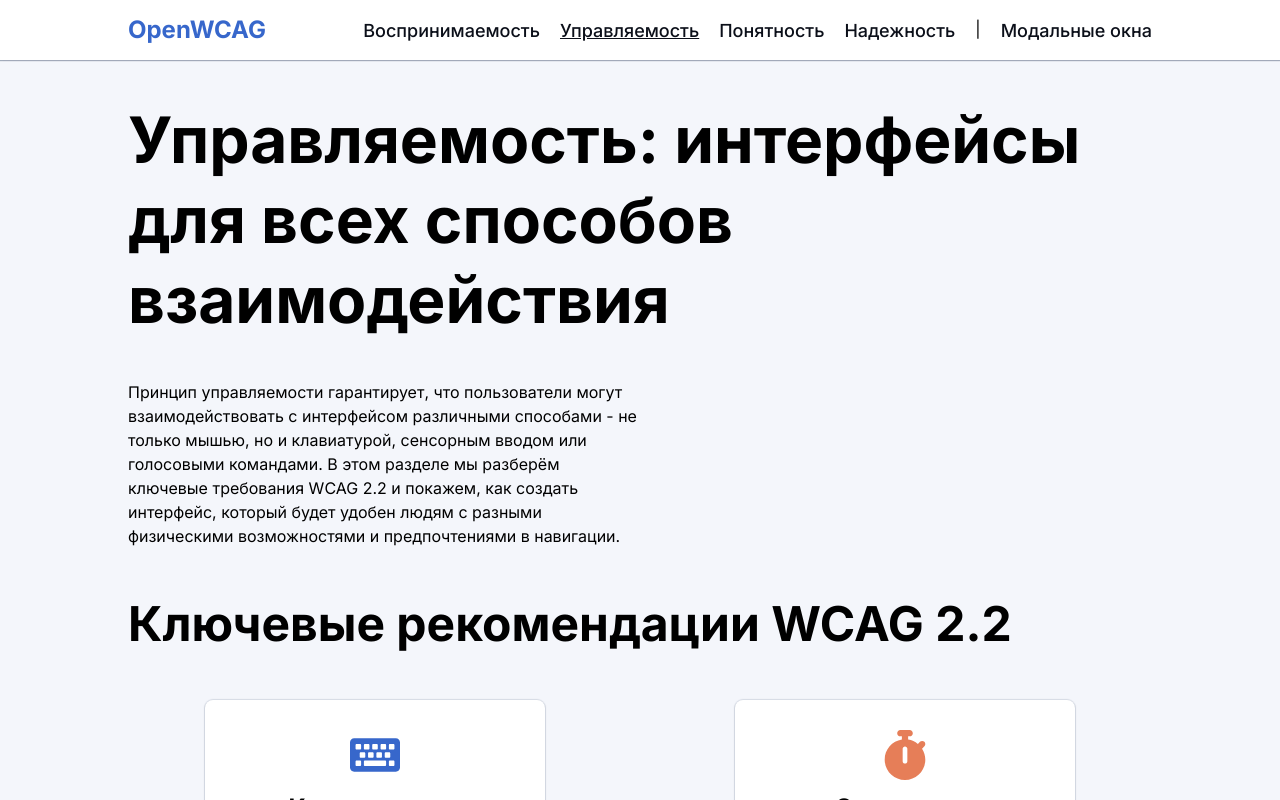
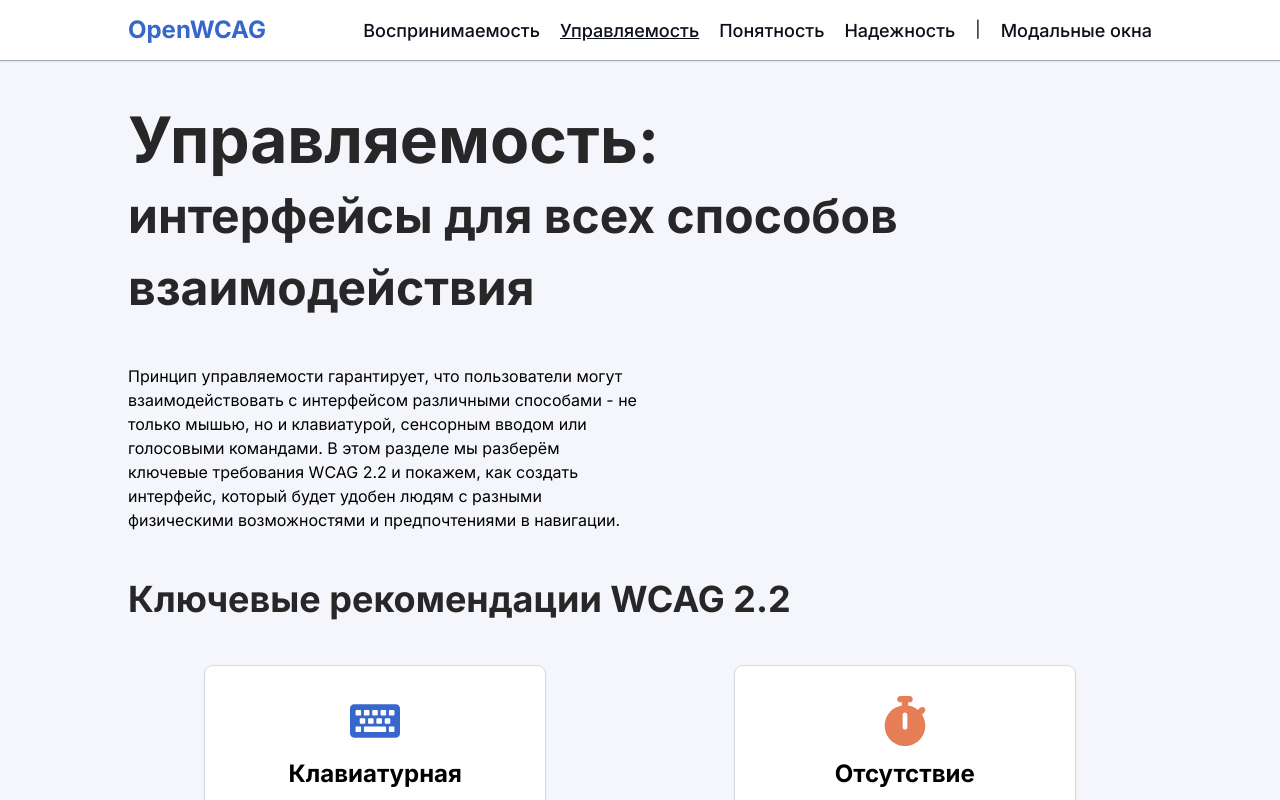
Before and after one commit to Serdyuk-prog/accessibility-guide, a React (Vite) app: page /accessibility-guide/operable in a window 1280 px wide. Shown: the top 800 px of the page. Built offline with nearby package versions, Linux system fonts and the light colour scheme; what react-apple-emojis would draw is missing.

Commit message:
feat: changed headers

```diff
--- a/src/app/App.css
+++ b/src/app/App.css
@@ -87,6 +87,7 @@ h3,
 h4,
 h5 {
   margin: 0px;
+  color: rgb(39, 39, 39);
 }
 
 p {
--- a/src/pages/ModalPage/ModalPage.tsx
+++ b/src/pages/ModalPage/ModalPage.tsx
@@ -22,9 +22,10 @@ export const ModalPage = () => {
   return (
     <>
       <div className="modal-page-wrapper">
-        <h1>
-          Доступные модальные окна: баланс функциональности и инклюзивности
-        </h1>
+        <div>
+          <h1>Доступные модальные окна:</h1>
+          <h2>баланс функциональности и инклюзивности</h2>
+        </div>
         <div className={width > 720 ? 'subheading' : ''}>
           <p>
             Модальные окна — один из самых сложных элементов интерфейса с точки
@@ -41,7 +42,7 @@ export const ModalPage = () => {
           <br />
           <p>Рассмотрим ключевые требования и практические решения.</p>
         </div>
-        <h2>Ключевые требования WCAG 2.2</h2>
+        <h3>Ключевые требования WCAG 2.2</h3>
         <div className="cards-wrapper">
           <Card1 />
           <Card2 />
--- a/src/pages/ModalPage/ui/RequirementsCards/Card1.tsx
+++ b/src/pages/ModalPage/ui/RequirementsCards/Card1.tsx
@@ -1,5 +1,6 @@
 import { PrincipleCard } from '@/entities/PrincipleCard/PrincipleCard';
 import { useRef } from 'react';
+import { GiArcheryTarget } from 'react-icons/gi';
 const CardContent = () => {
   return (
     <>
@@ -17,6 +18,7 @@ export const Card1 = () => {
       <PrincipleCard
         header="Управление фокусом"
         icon="direct-hit"
+        iconElement={<GiArcheryTarget size={50} color="#E67E58" />}
         content={<CardContent />}
       />
     </>
--- a/src/pages/ModalPage/ui/RequirementsCards/Card2.tsx
+++ b/src/pages/ModalPage/ui/RequirementsCards/Card2.tsx
@@ -1,6 +1,7 @@
 import { PrincipleCard } from '@/entities/PrincipleCard/PrincipleCard';
 import { CodeBlock } from '@/shared/ui/CodeBlock/CodeBlock';
 import { useRef } from 'react';
+import { BsTag } from 'react-icons/bs';
 const CardContent = () => {
   return (
     <>
@@ -28,6 +29,7 @@ export const Card2 = () => {
       <PrincipleCard
         header="Семантика и ARIA"
         icon="label"
+        iconElement={<BsTag size={50} color="#EE8EAC" />}
         content={<CardContent />}
       />
     </>
--- a/src/pages/ModalPage/ui/RequirementsCards/Card3.tsx
+++ b/src/pages/ModalPage/ui/RequirementsCards/Card3.tsx
@@ -1,5 +1,6 @@
 import { PrincipleCard } from '@/entities/PrincipleCard/PrincipleCard';
 import { useRef } from 'react';
+import { MdDarkMode } from 'react-icons/md';
 const CardContent = () => {
   return (
     <>
@@ -17,6 +18,7 @@ export const Card3 = () => {
       <PrincipleCard
         header="Затемнение фона"
         icon="new-moon"
+        iconElement={<MdDarkMode size={50} color="#3767CB" />}
         content={<CardContent />}
       />
     </>
--- a/src/pages/ModalPage/ui/RequirementsCards/Card4.tsx
+++ b/src/pages/ModalPage/ui/RequirementsCards/Card4.tsx
@@ -1,5 +1,6 @@
 import { PrincipleCard } from '@/entities/PrincipleCard/PrincipleCard';
 import { useRef } from 'react';
+import { IoCloseCircle } from 'react-icons/io5';
 const CardContent = () => {
   return (
     <>
@@ -17,6 +18,7 @@ export const Card4 = () => {
       <PrincipleCard
         header="Закрытие модального окна"
         icon="see-no-evil-monkey"
+        iconElement={<IoCloseCircle size={50} color="#E67E58" />}
         content={<CardContent />}
       />
     </>
--- a/src/pages/OperablePage/OperablePage.tsx
+++ b/src/pages/OperablePage/OperablePage.tsx
@@ -19,7 +19,11 @@ export const OperablePage = () => {
   return (
     <>
       <div className="operable-page-wrapper">
-        <h1>Управляемость: интерфейсы для всех способов взаимодействия</h1>
+        <div>
+          <h1>Управляемость:</h1>
+          <h2>интерфейсы для всех способов взаимодействия</h2>
+        </div>
+
         <p className={width > 720 ? 'subheading' : ''}>
           Принцип управляемости гарантирует, что пользователи могут
           взаимодействовать с интерфейсом различными способами - не только
@@ -28,7 +32,7 @@ export const OperablePage = () => {
           создать интерфейс, который будет удобен людям с разными физическими
           возможностями и предпочтениями в навигации.
         </p>
-        <h2>Ключевые рекомендации WCAG 2.2</h2>
+        <h3>Ключевые рекомендации WCAG 2.2</h3>
         <div className="cards-wrapper">
           <Card1 />
           <Card2 />
@@ -49,18 +53,12 @@ export const OperablePage = () => {
         <h3>Полезные ссылки:</h3>
         <ul>
           <li>
-            <TextLink
-              href="https://www.w3.org/TR/WCAG22/#operable"
-              isExternal
-            >
+            <TextLink href="https://www.w3.org/TR/WCAG22/#operable" isExternal>
               Управляемость в стандарте WCAG 2.2
             </TextLink>
           </li>
           <li>
-            <TextLink
-              href="https://webaim.org/techniques/keyboard/"
-              isExternal
-            >
+            <TextLink href="https://webaim.org/techniques/keyboard/" isExternal>
               О клавиатурной навигации на WebAIM
             </TextLink>
           </li>
--- a/src/pages/PerceivablePage/PerceivablePage.tsx
+++ b/src/pages/PerceivablePage/PerceivablePage.tsx
@@ -19,14 +19,17 @@ export const PerceivablePage = () => {
   return (
     <>
       <div className="principal-page-wrapper">
-        <h1>Воспринимаемость: доступность контента</h1>
+        <div>
+          <h1>Воспринимаемость:</h1>
+          <h2>доступность контента</h2>
+        </div>
         <p className={width > 720 ? 'subheading' : ''}>
           Принцип "Воспринимаемость" означает, что информация на сайте должна
           быть доступна независимо от сенсорных возможностей пользователя. Это
           включает альтернативные описания для изображений, субтитры для видео,
           адаптацию цветов и шрифтов для людей с нарушениями зрения.
         </p>
-        <h2>Ключевые рекомендации WCAG 2.2</h2>
+        <h3>Ключевые рекомендации WCAG 2.2</h3>
         <div className="cards-wrapper">
           <Card1 />
           <Card2 />
--- a/src/pages/RobustPage/RobustPage.tsx
+++ b/src/pages/RobustPage/RobustPage.tsx
@@ -19,7 +19,11 @@ export const RobustPage = () => {
   return (
     <>
       <div className="robust-page-wrapper">
-        <h1>Надёжность: совместимость с технологиями настоящего и будущего</h1>
+        <div>
+          <h1>Надёжность:</h1>
+          <h2>совместимость с технологиями</h2>
+        </div>
+
         <p className={width > 720 ? 'subheading' : ''}>
           Принцип надёжности гарантирует, что ваш контент останется доступным
           при использовании различных технологий — современных браузеров,
@@ -47,10 +51,7 @@ export const RobustPage = () => {
         <h3>Полезные ссылки:</h3>
         <ul>
           <li>
-            <TextLink
-              href="https://www.w3.org/TR/WCAG22/#robust"
-              isExternal
-            >
+            <TextLink href="https://www.w3.org/TR/WCAG22/#robust" isExternal>
               Надёжность в стандарте WCAG 2.2
             </TextLink>
           </li>
@@ -60,10 +61,7 @@ export const RobustPage = () => {
             </TextLink>
           </li>
           <li>
-            <TextLink
-              href="https://validator.w3.org/"
-              isExternal
-            >
+            <TextLink href="https://validator.w3.org/" isExternal>
               HTML-валидатор
             </TextLink>
           </li>
--- a/src/pages/UnderstandablePage/UnderstandablePage.tsx
+++ b/src/pages/UnderstandablePage/UnderstandablePage.tsx
@@ -19,7 +19,10 @@ export const UnderstandablePage = () => {
   return (
     <>
       <div className="understandable-page-wrapper">
-        <h1>Понятность: создание ясных и предсказуемых интерфейсов</h1>
+        <div>
+          <h1>Понятность:</h1>
+          <h2>создание ясных и предсказуемых интерфейсов</h2>
+        </div>
         <p className={width > 720 ? 'subheading' : ''}>
           Принцип понятности в WCAG требует, чтобы информация и интерфейс были
           понятными для всех пользователей. Это означает не только простой язык,
@@ -27,7 +30,7 @@ export const UnderstandablePage = () => {
           исправлении ошибок. Рассмотрим ключевые аспекты, которые делают
           цифровые продукты по-настоящему понятными.
         </p>
-        <h2>Ключевые рекомендации WCAG 2.2</h2>
+        <h3>Ключевые рекомендации WCAG 2.2</h3>
         <div className="cards-wrapper">
           <Card1 />
           <Card2 />
```
Also changed, not shown: src/pages/HomePage/HomePage.tsx (+6 -4 lines).
